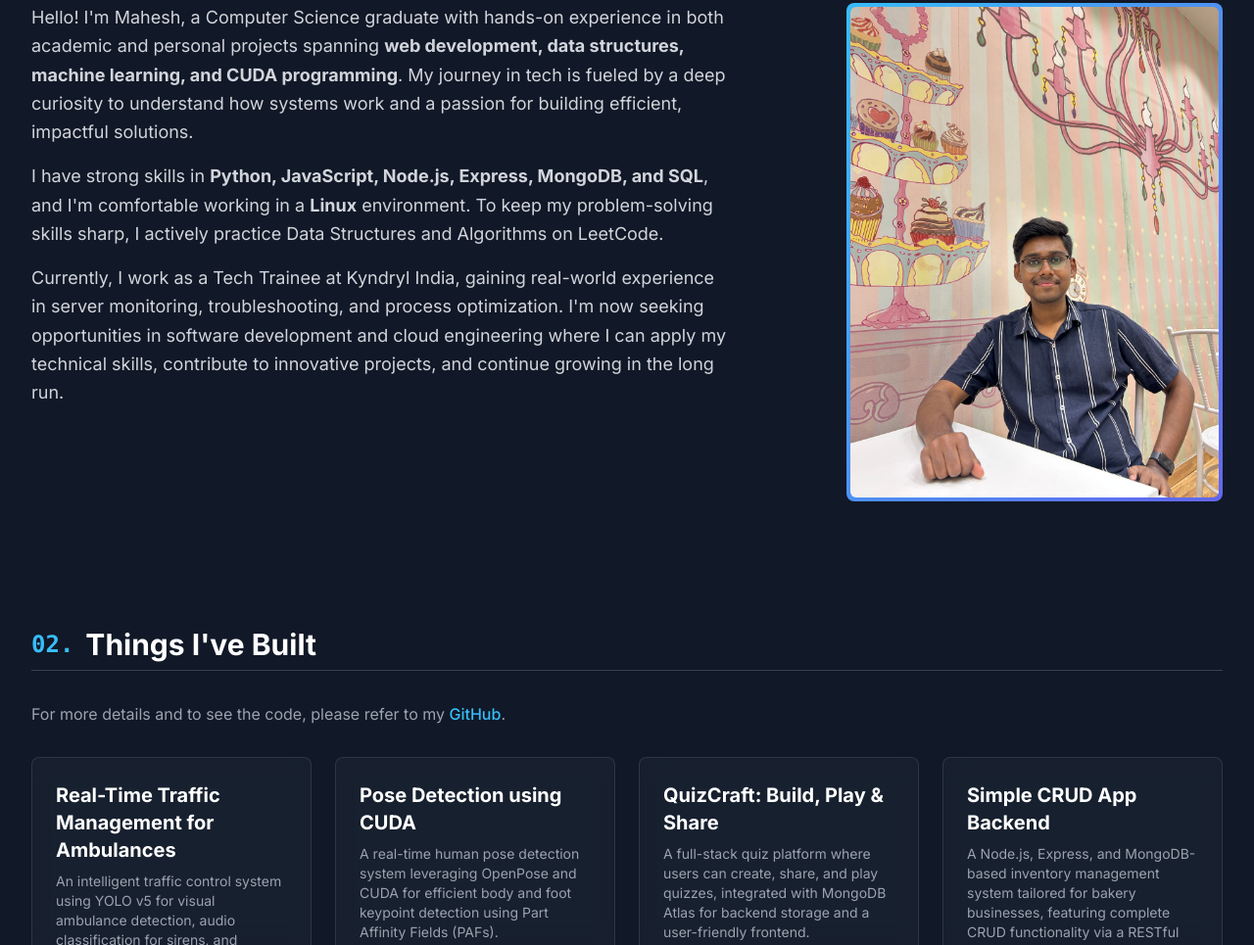
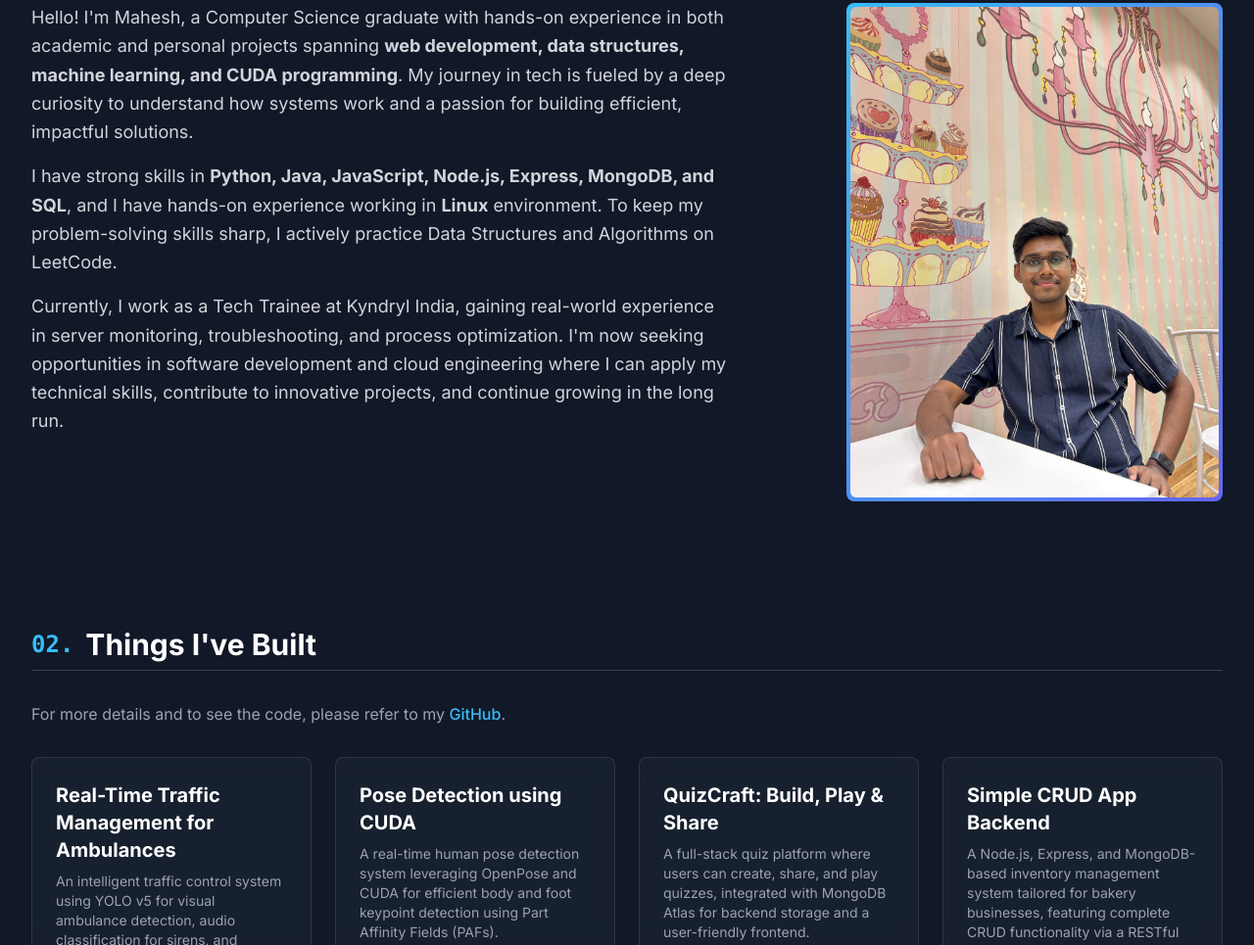
Before and after one commit to maheshbvn/maheshbvn.github.io, a plain HTML site: page index.html in a window 1280 px wide. Shown: the part 954-1919 px from the top of the page at 98% size. Drawn offline with nearby package versions, Linux system fonts and the light colour scheme.

Commit message:
Updated portfolio with latest changes

```diff
--- a/index.html
+++ b/index.html
@@ -124,7 +124,7 @@
                         Hello! I'm Mahesh, a Computer Science graduate with hands-on experience in both academic and personal projects spanning <strong>web development, data structures, machine learning, and CUDA programming</strong>. My journey in tech is fueled by a deep curiosity to understand how systems work and a passion for building efficient, impactful solutions.
                     </p>
                     <p>
-                        I have strong skills in <strong>Python, JavaScript, Node.js, Express, MongoDB, and SQL</strong>, and I'm comfortable working in a <strong>Linux</strong> environment. To keep my problem-solving skills sharp, I actively practice Data Structures and Algorithms on LeetCode.
+                        I have strong skills in <strong>Python, Java, JavaScript, Node.js, Express, MongoDB, and SQL</strong>, and I have hands-on experience working in <strong>Linux</strong> environment. To keep my problem-solving skills sharp, I actively practice Data Structures and Algorithms on LeetCode.
                     </p>
                     <p class="mb-0">
                         Currently, I work as a Tech Trainee at Kyndryl India, gaining real-world experience in server monitoring, troubleshooting, and process optimization. I'm now seeking opportunities in software development and cloud engineering where I can apply my technical skills, contribute to innovative projects, and continue growing in the long run.
```
